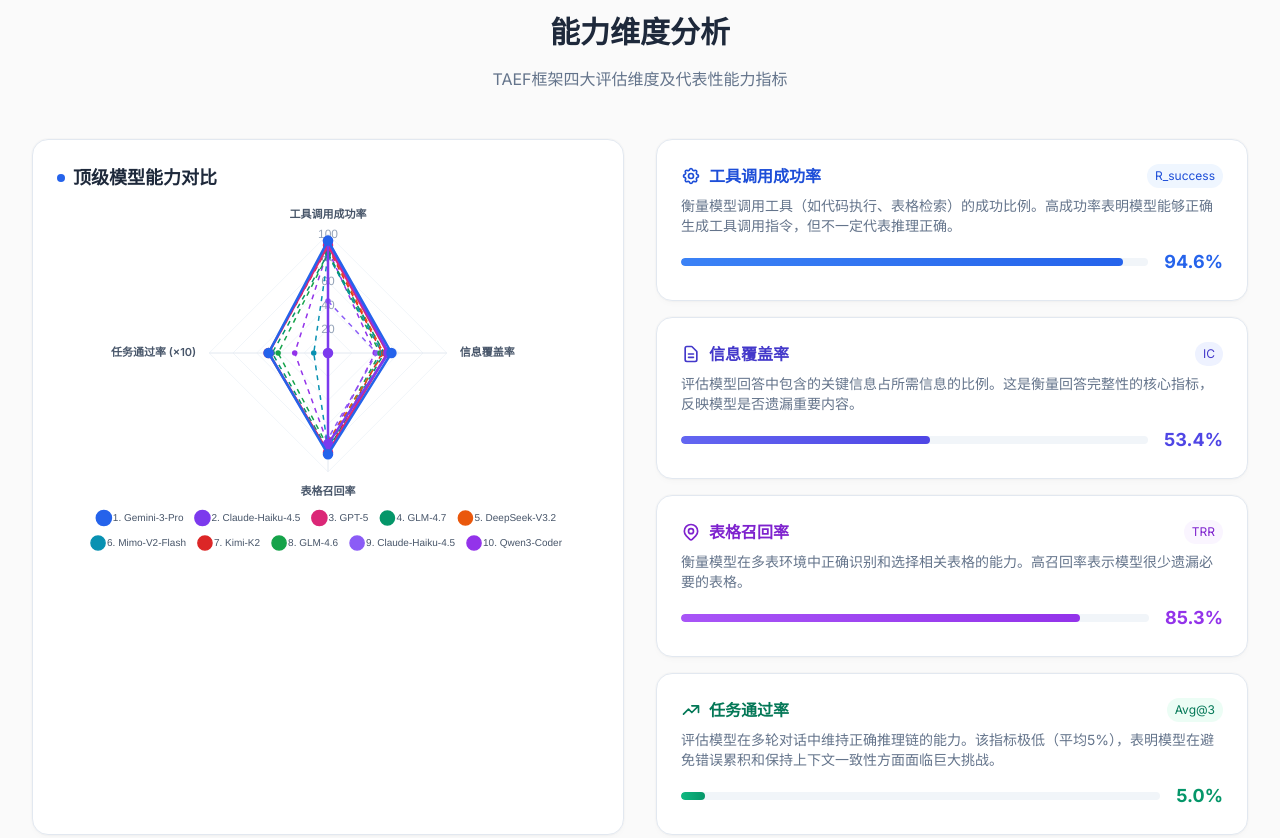
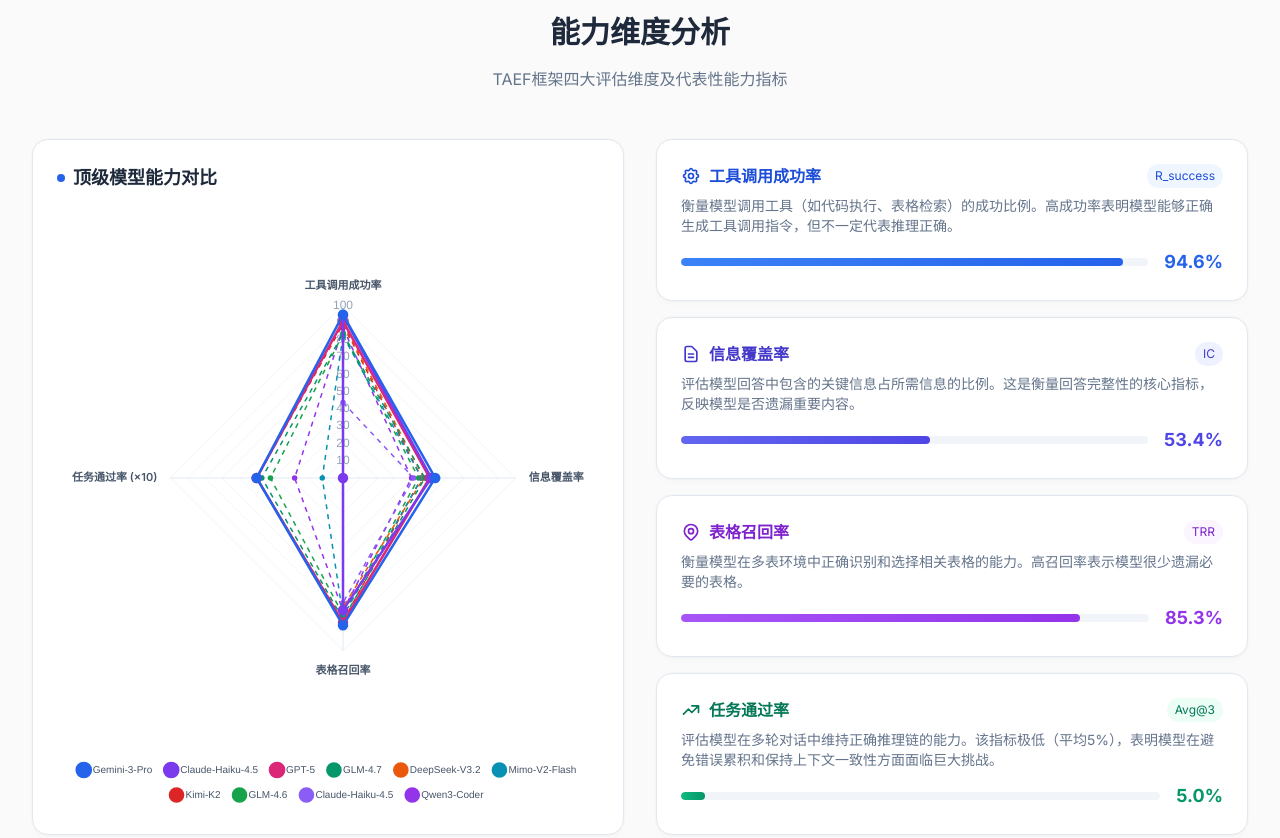
Before and after one commit to 201983290498/TableAgentBench, a plain HTML site: page index.html in a window 1280 px wide. Shown: the part 3420-4258 px from the top of the page. Drawn offline with nearby package versions, Linux system fonts and the light colour scheme.

Commit message:
modify html

```diff
--- a/index.html
+++ b/index.html
@@ -481,12 +481,12 @@
 
         <div class="grid md:grid-cols-2 gap-8">
             <!-- 雷达图 -->
-            <div class="bg-white rounded-2xl p-6 border border-slate-200 soft-shadow">
+            <div class="bg-white rounded-2xl p-6 border border-slate-200 soft-shadow flex flex-col">
                 <h3 class="text-lg font-semibold mb-4 flex items-center gap-2 text-slate-800">
                     <span class="w-2 h-2 bg-blue-600 rounded-full"></span>
                     <span data-i18n="capabilities.chartTitle">顶级模型能力对比</span>
                 </h3>
-                <div class="relative" style="height: 350px;">
+                <div class="relative flex-1 flex items-center justify-center" style="height: 400px;">
                     <canvas id="radarChart"></canvas>
                 </div>
             </div>
@@ -1609,7 +1609,7 @@
 
             // 为Avg@3创建归一化数据（放大显示）
             const datasets = top10Models.map((model, index) => ({
-                label: `${index + 1}. ${model.name}`,
+                label: model.name,
                 data: [
                     model.data[0], // Tool Success (0-100)
                     model.data[1], // IC (0-100)
```
